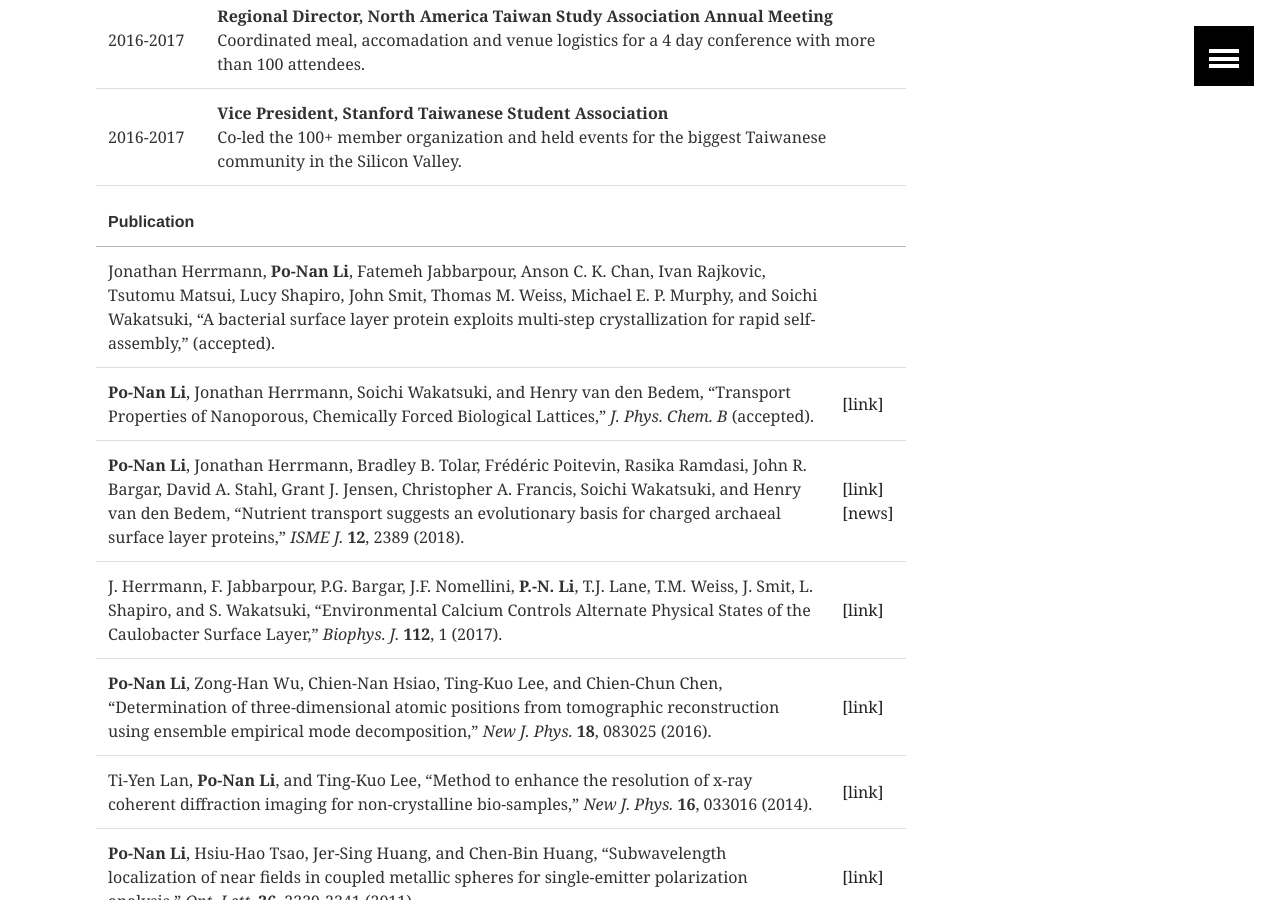
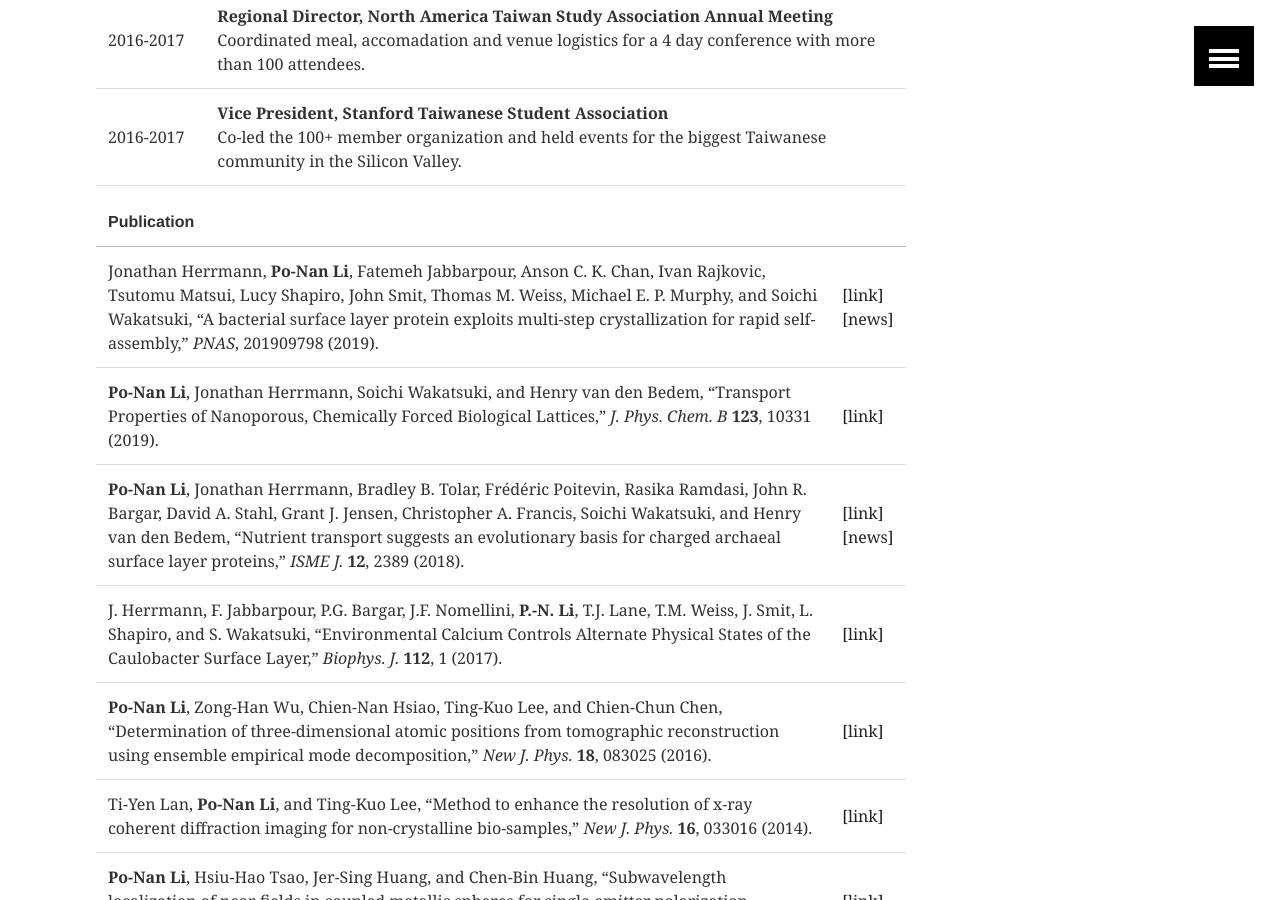
Before and after one commit to leeneil/leeneil.github.io.new, a Jekyll site: the page built from cv.md, in a window 1280 px wide and 900 px high, scrolled down 1933 px. Built offline with Jekyll 4.4.1, drawn with Linux system fonts in a browser that asks for light colours.

Commit message:
update publication

```diff
--- a/cv.md
+++ b/cv.md
@@ -168,16 +168,19 @@ image:
       <th> </th>
     </tr></thead>
     <tr>
-      <td>Jonathan Herrmann, <strong>Po-Nan Li</strong>, Fatemeh Jabbarpour, Anson C. K. Chan, Ivan Rajkovic, Tsutomu Matsui, Lucy Shapiro, John Smit, Thomas M. Weiss, Michael E. P. Murphy, and Soichi Wakatsuki, “A bacterial surface layer protein exploits multi-step crystallization for rapid self-assembly,” (accepted).
+      <td>Jonathan Herrmann, <strong>Po-Nan Li</strong>, Fatemeh Jabbarpour, Anson C. K. Chan, Ivan Rajkovic, Tsutomu Matsui, Lucy Shapiro, John Smit, Thomas M. Weiss, Michael E. P. Murphy, and Soichi Wakatsuki, “A bacterial surface layer protein exploits multi-step crystallization for rapid self-assembly,” <em>PNAS</em>, 201909798 (2019).
       </td>
       <td>
+      <a href="http://www.pnas.org/cgi/doi/10.1073/pnas.1909798116" target="_blank">[link]</a>
+      <br />
+      <a href="https://www6.slac.stanford.edu/news/2019-12-17-scientists-discover-how-proteins-form-crystals-tile-microbes-shell.aspx" target="_blank">[news]</a>
       </td>
     </tr>
     <tr>
-      <td><strong>Po-Nan Li</strong>, Jonathan Herrmann, Soichi Wakatsuki, and Henry van den Bedem, “Transport Properties of Nanoporous, Chemically Forced Biological Lattices,” <em>J. Phys. Chem. B</em> (accepted).
+      <td><strong>Po-Nan Li</strong>, Jonathan Herrmann, Soichi Wakatsuki, and Henry van den Bedem, “Transport Properties of Nanoporous, Chemically Forced Biological Lattices,” <em>J. Phys. Chem. B</em> <strong>123</strong>, 10331 (2019).
       </td>
       <td>
-      <a href="https://pubs-acs-org.stanford.idm.oclc.org/doi/abs/10.1021/acs.jpcb.9b05882" target="_blank">[link]</a>
+      <a href="https://pubs.acs.org/doi/abs/10.1021/acs.jpcb.9b05882" target="_blank">[link]</a>
       </td>
     </tr>
     <tr>
```
